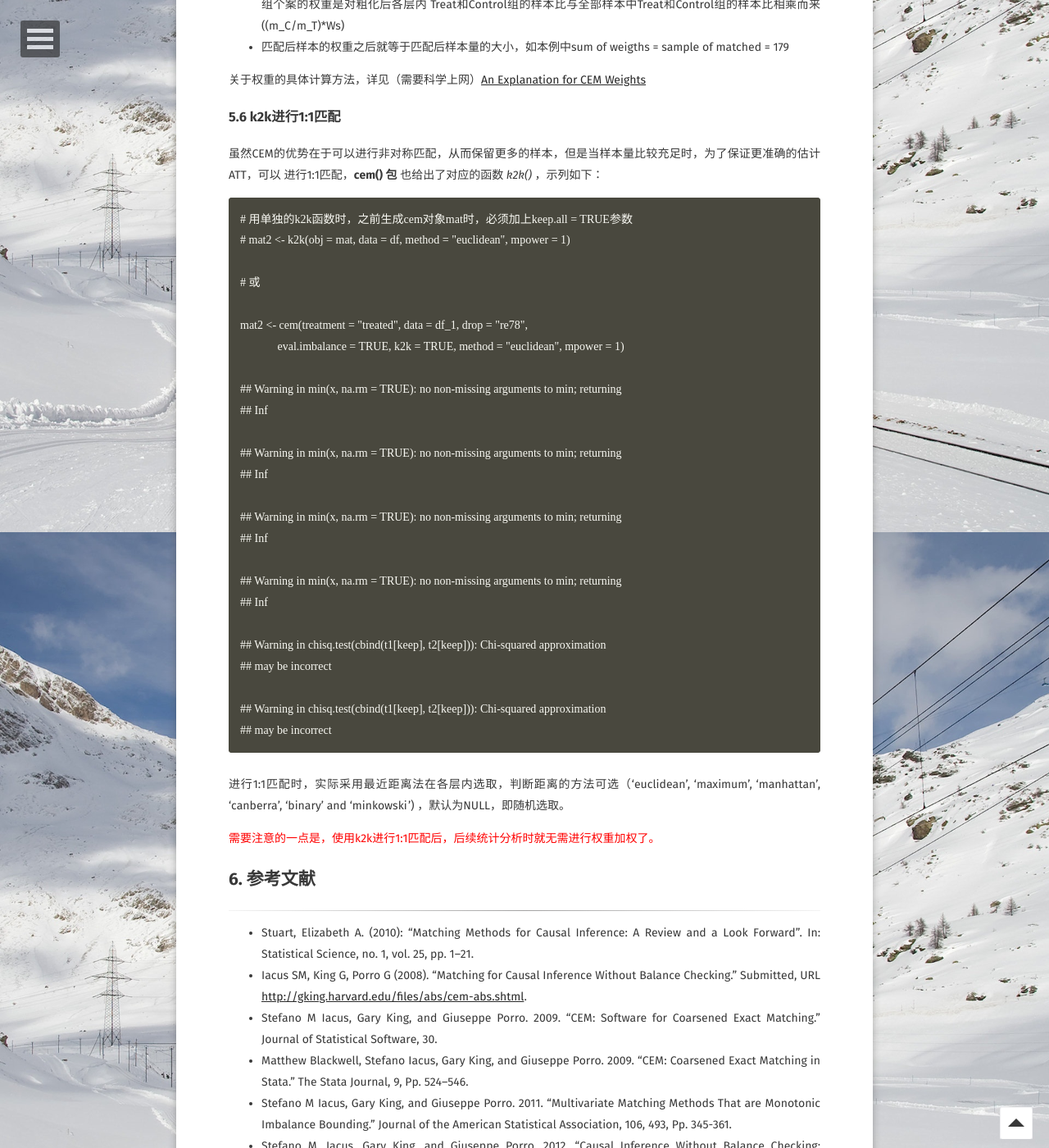
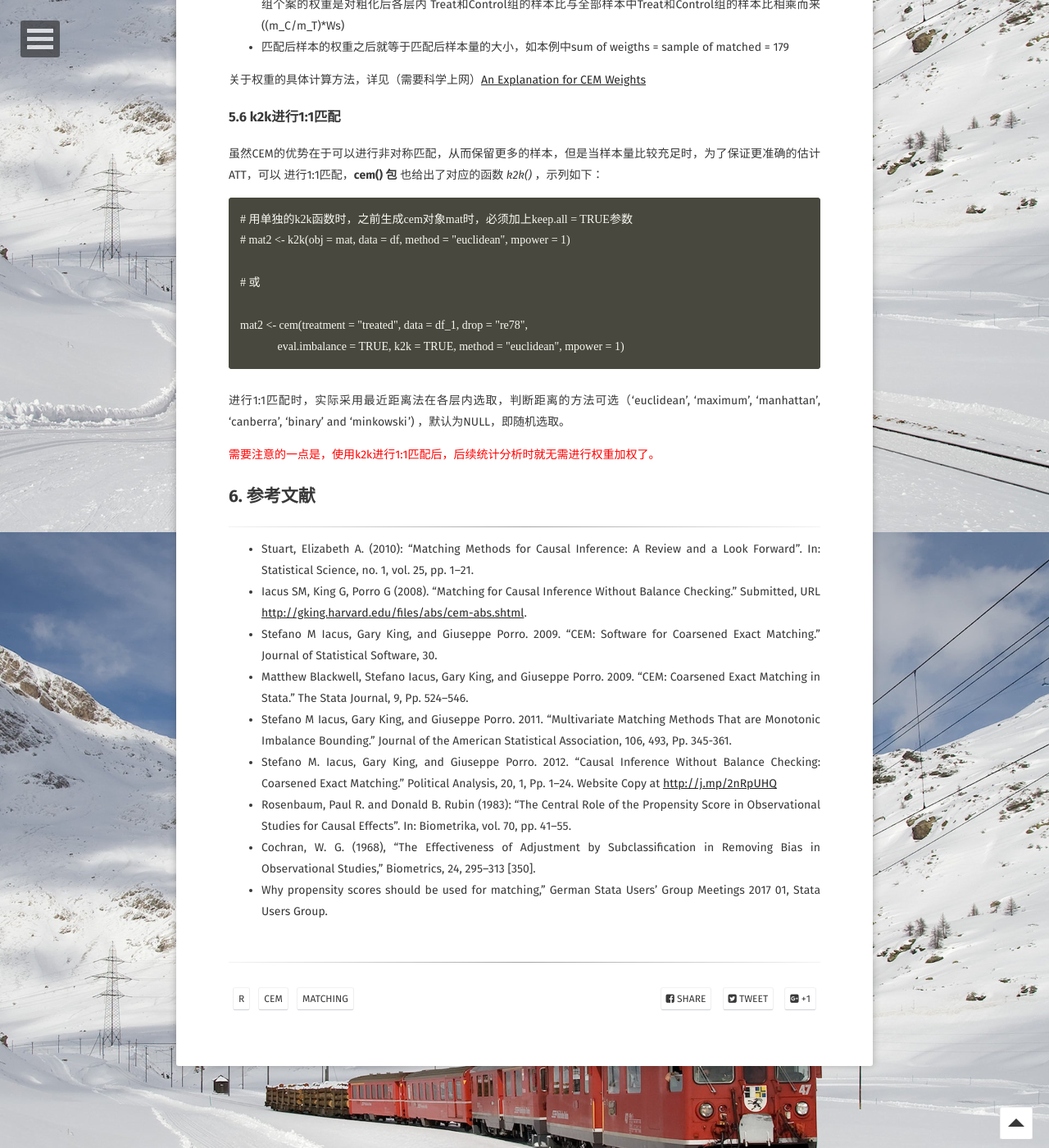
Before and after one commit to shumchi/shumchi.github.io, a Jekyll site: the page built from _posts/2019-04-14-How-to-do-a-Coarsened-Exact-Matching.md, in a window 1280 px wide and 1400 px high, scrolled down 13751 px. Shown: the whole window at 82% size. Built offline with Jekyll 4.4.1, drawn with Linux system fonts in a browser that asks for light colours; some web fonts are replaced.

Commit message:
Update 2019-04-14-How-to-do-a-Coarsened-Exact-Matching.md

```diff
--- a/_posts/2019-04-14-How-to-do-a-Coarsened-Exact-Matching.md
+++ b/_posts/2019-04-14-How-to-do-a-Coarsened-Exact-Matching.md
@@ -516,23 +516,6 @@ Weights](https://docs.google.com/document/d/1xQwyLt_6EXdNpA685LjmhjO20y5pZDZYwe2
     mat2 <- cem(treatment = "treated", data = df_1, drop = "re78",
                  eval.imbalance = TRUE, k2k = TRUE, method = "euclidean", mpower = 1)
 
-    ## Warning in min(x, na.rm = TRUE): no non-missing arguments to min; returning
-    ## Inf
-
-    ## Warning in min(x, na.rm = TRUE): no non-missing arguments to min; returning
-    ## Inf
-
-    ## Warning in min(x, na.rm = TRUE): no non-missing arguments to min; returning
-    ## Inf
-
-    ## Warning in min(x, na.rm = TRUE): no non-missing arguments to min; returning
-    ## Inf
-
-    ## Warning in chisq.test(cbind(t1[keep], t2[keep])): Chi-squared approximation
-    ## may be incorrect
-
-    ## Warning in chisq.test(cbind(t1[keep], t2[keep])): Chi-squared approximation
-    ## may be incorrect
 
 进行1:1匹配时，实际采用最近距离法在各层内选取，判断距离的方法可选（‘euclidean’,
 ‘maximum’, ‘manhattan’, ‘canberra’, ‘binary’ and ‘minkowski’)
```
